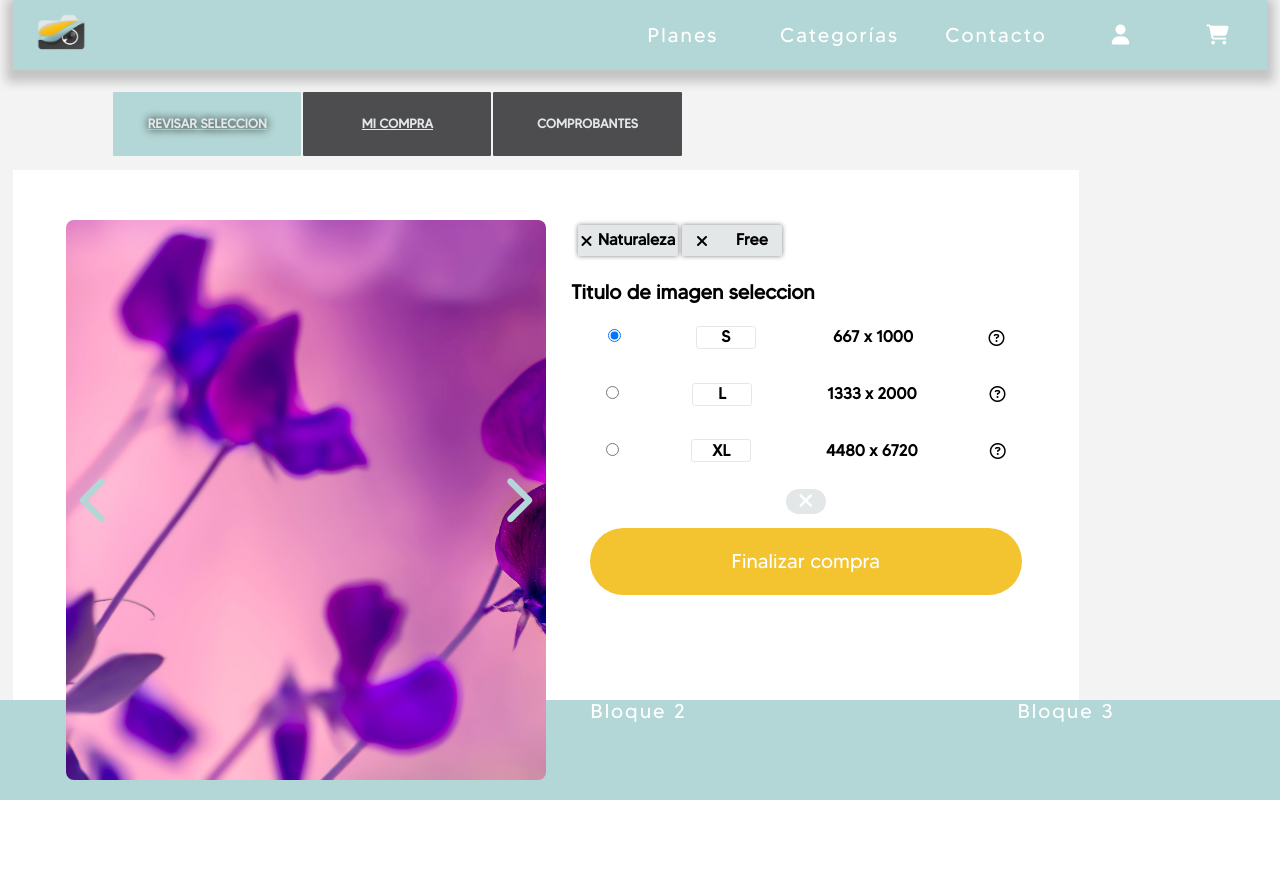
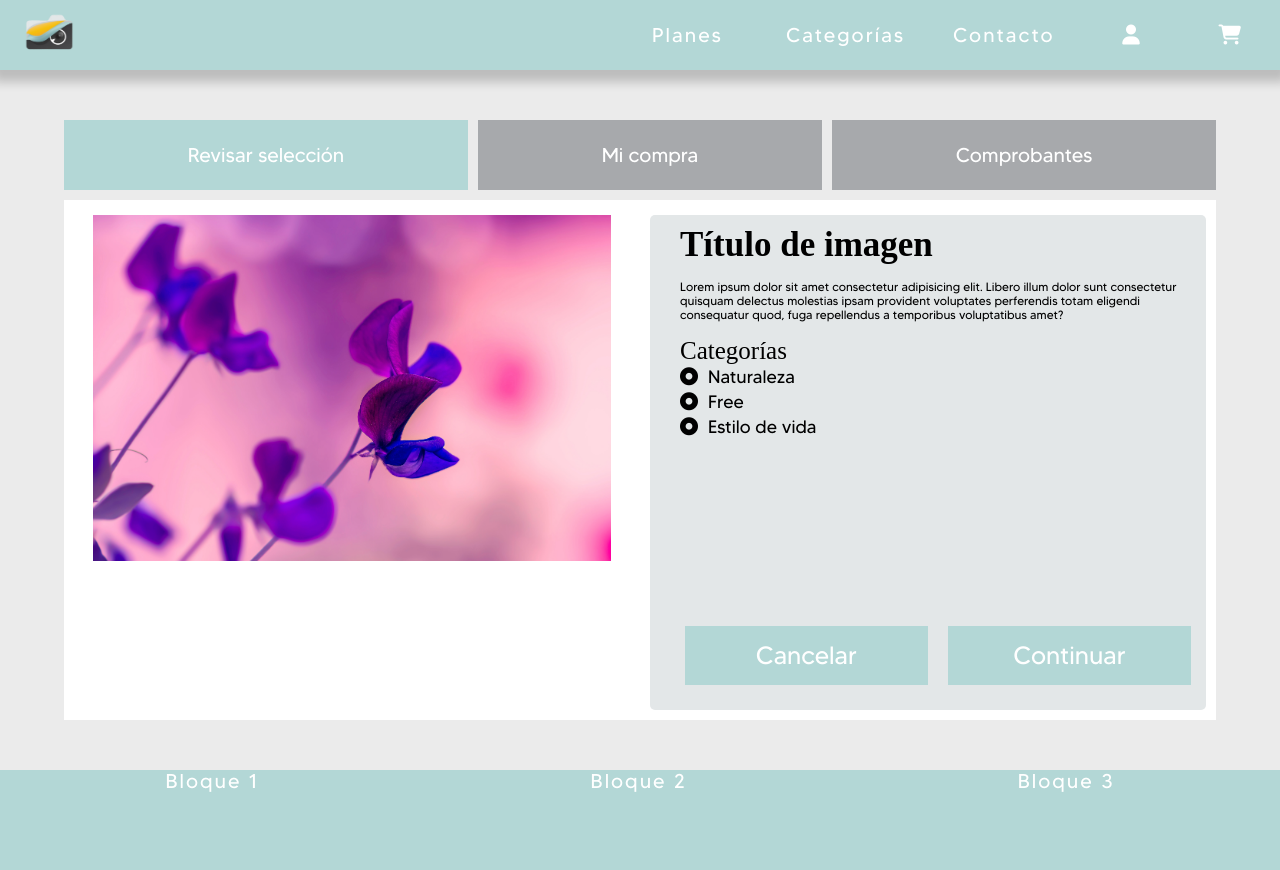
Before and after one commit to grupo2digitalhouse/grupo_2_-StockPhoto, a Node server app: page /detail in a window 1280 px wide. Before the commit the page ends 800 px from the top, so only its background shows below. Run offline with Node 20, Linux system fonts and the light colour scheme; some libraries are stand-ins or nearby versions; some web fonts are replaced.

Commit message:
rama lautaro

```diff
--- a/photo_station/public/css/detail.css
+++ b/photo_station/public/css/detail.css
@@ -4,27 +4,36 @@ gris oscuro: #4D4D4F
 gris: #A7A9AC
 gris claro: #E3E7E8*/
 
-@font-face{
-	font-family: "made tommy";
-	src: url('../fonts/made-tommy-regular.otf');
-}
-@font-face {
-	font-family: "cocogothic";
-	src: url('../fonts/CocoGothic-Regular.ttf');
-}
-
 *{
-	box-sizing: border-box;
+	/*box-sizing: border-box;*/
 	font-family: "made tommy";
 }
 
 /*BODY*/
-.viewport_body{
+/*.viewport_body{
 	background-color: #E3E7E8;
 	display: flex;
 	flex-wrap: wrap;
 	height: 80vh;
 	justify-content: center;
+	width: 100%;
+}
+
+.box-general{
+	background-color: #E3E7E8;
+	display: flex;
+	flex-wrap: wrap;
+	height: 80vh;
+	justify-content: center;
+	width: 100%;
+}
+
+.top-pestanas{
+	display: flex;
+	flex-wrap: wrap;
+	height: 10%;
+	margin: 20px 0px 0px 0%;
+	justify-content: flex-start;
 	width: 100%;
 }
 
@@ -39,14 +48,6 @@ gris claro: #E3E7E8*/
 	width: 100%;
 }
 
-.top_pestañas{
-	display: flex;
-	flex-wrap: wrap;
-	height: 10%;
-	margin: 20px 0px 0px 0%;
-	justify-content: flex-start;
-	width: 100%;
-}
 .pestañas_revisarSeleccion{
 	align-items: center;
 	background-color: #B3D7D6;
@@ -104,10 +105,10 @@ gris claro: #E3E7E8*/
 .pestañas_comprobante:hover{
 	background-color: #B3D7D6;
 	text-shadow: 0px 0px 8px black;
-}
+}*/
 
 /*VISUAL*/
-.visual{
+/*.visual{
 	align-items: center;
 	background: url(/images/pexels-natali-railean-2232180.jpg);
 	background-size: cover;
@@ -357,14 +358,8 @@ i.fa-regular-fa-circle-question{
 	cursor: pointer;
 	transition: 200ms;
 }
+*/
 
-
-/*FOOTER*/
-.footer{
-	background-color: #4D4D4F;
-	height: 10vh;
-	width: 100%;
-}
 
 /*TABLET*/
 @media(min-width: 468px){
@@ -375,8 +370,10 @@ gris oscuro: #4D4D4F
 	gris: #A7A9AC
 	gris claro: #E3E7E8*/
 
-*{box-sizing: border-box;}
-.box_padre{
+	/* *{box-sizing: border-box;} */
+
+	/*
+	.box-padre{
 		align-items: center;
 		background-color: white;
 		display: flex;
@@ -399,7 +396,7 @@ gris claro: #E3E7E8*/
 		width: 12%;
 		min-width: 35px;
 		max-width: 40px;
-}
+	}*/
 }
 
 /*DESKTOP*/
@@ -411,9 +408,10 @@ gris oscuro: #4D4D4F
 	gris: #A7A9AC
 	gris claro: #E3E7E8*/
 
-*{box-sizing: border-box;}
+	/* *{box-sizing: border-box;} */
 
 	/*BODY*/
+	/*
 	.viewport_body{
 		background-color: rgb(243, 243, 243);
 		display: flex;
@@ -422,7 +420,156 @@ gris claro: #E3E7E8*/
 		justify-content: center;
 		width: 100%;
 	}
-.box_padre{
+	*/
+	#box-general {	/* Box principal*/
+		height: 600px;
+		width: 90vw;
+		margin: auto;
+		margin-top: 50px;
+		display: flex;
+		flex-direction: column;
+	}
+
+	#box-general div{	/* Se centran todos los divs */
+		text-align: center;
+	}
+
+	#top-pestanas {	/* Barra de 3 pestañas */
+		width: 100%;
+		min-height: 70px;
+		display: flex;
+	}
+
+	#top-pestanas div {	/* 3 pestañas horizontales y de igual tamaño */
+		flex-grow: 1;
+		display: flex;
+		align-items: center;
+		padding: 5px;
+		background-color: #A7A9AC;
+		border: 0;
+		margin: 0 5px;
+	}
+
+	#top-pestanas div:first-child{
+    margin-left: 0;
+	}
+
+	#top-pestanas div:last-child{
+    margin-right: 0;
+	}
+
+	.pestañas-revisar{ /* Se le da un color distinto a la pestaña actual */
+		background-color: #B3D7D6 !important;
+	}
+
+	#top-pestanas div a{	/* Texto de las pestañas */
+		color: white;
+		font-size: 20px;
+		text-decoration: none;
+		text-align: center;
+	}
+
+	#top-pestanas div a{	/* Centra el texto respecto a cada pestaña */
+		margin: auto;
+	}
+
+	#box-principal{	/* Recuadro de ancho igual al general, con los elementos alineados horizontalmente */
+		width: 100%;
+		display: flex;
+		flex-direction: row;
+		flex-grow: 1;
+		margin-top: 10px;
+	}
+
+	#box-principal>div{ /* Mismo tamaño para los dos divs: box-imagen y box-descripcion. El contenido dentro será en forma de columna */
+		/*Para centrar verticalmente, ver: https://codepen.io/micjamking/pen/QdojLz*/
+		box-sizing: border-box;
+		flex: 1 0 50%;
+		padding-top: 15px;
+		background: white;
+		flex-direction: column;
+		display: flex;
+	}
+
+	#box-imagen img{	/* Se centra la imagen en el div, que se reescalará al contenido	 */
+		max-width: 90%;
+		height: auto;
+    margin: auto;
+    margin-top: 0px;
+	}
+
+	#descripcion{	/* Recuadro gris dentro de box-descripcion */
+		background: #E3E7E8;
+		display: flex;
+		flex-direction: column;
+		flex-grow: 1;
+		height: auto;
+		margin: 0px 10px 10px;
+		border-radius: 5px;
+		padding: 10px;
+	}
+
+	#descripcion>div{
+		padding-bottom: 15px;
+		font-size: 25px;
+		text-align: left;
+		margin-left: 20px;
+		font-family: "cocogothic";
+	}
+
+	#titulo-imagen{
+		font-size: 35px !important;
+		font-weight: bold;
+	}
+
+	#categorias-box .categoria{
+		font-size: 18px;
+		text-align: left;
+		line-height: 25px;
+	}
+
+	#categorias-box .categoria i{
+		margin-right: 10px;
+	}
+
+	#botones{
+		margin-top:auto;
+		display: flex;
+		flex-direction: row;
+		padding: 5px;
+		justify-content: space-between;
+	}
+
+	button span{
+		margin: auto;
+	}
+
+	button {
+		width: 48%;
+		display: flex;
+		flex-shrink: 1;
+		font-family: "made tommy";
+		outline: 0;
+		border: 0;
+		background: #B3D7D6;
+		padding: 15px;
+
+		font-size: 20px;
+		color: white;
+		-webkit-transition: all 0.3 ease;
+		transition: all 0.3 ease;
+		cursor: pointer;
+	}
+
+	button:hover{
+		background-color: #F3C42F;
+	}
+
+	.boton-borrado:hover{
+		background-color: red;
+	}
+	/*
+	.box-padre{
 		align-items: flex-start;
 		background-color: white;
 		display: flex;
@@ -478,10 +625,10 @@ gris claro: #E3E7E8*/
 		justify-content: center;
 		margin: 2px 2px 0px 0%;
 		width: 15%;
-}
+	}*/
 
 	/*VISUAL*/
-.visual{
+	/*.visual{
 		align-items: center;
 		background: url(/images/pexels-natali-railean-2232180.jpg);
 		background-size: cover;
@@ -514,5 +661,5 @@ gris claro: #E3E7E8*/
 		height: 15%;
 		justify-content: center;
 		width: 12%;
+	}*/
 }
-}
--- a/photo_station/public/css/style.css
+++ b/photo_station/public/css/style.css
@@ -37,6 +37,9 @@ main {
 	/*margin: 1em auto;*/
 	/*margin-top: 70px; /* Compensa de los -70px del header, que se usan para que éste no ocupe parte del 100% del height total */
 	padding-bottom: 150px; /* Fundamental para que el footer no "pise" al main */
+	/* Esta es la forma de que el margin-top del hijo lo haga respecto al elemento y no a la página */
+	padding-top:1px;
+  margin-top:-1px;
 }
 
 div.burger-menu {
--- a/photo_station/src/views/products/detail.ejs
+++ b/photo_station/src/views/products/detail.ejs
@@ -2,7 +2,7 @@
 <html lang="en">
 	<head>
 		<meta charset="UTF-8">
-		<title>PStation-Detalle</title>
+		<title>Photo Station / Detalle de compra</title>
 		<meta http-equiv="X-UA-Compatible" content="IE=edge">
 		<meta name="viewport" content="width=device-width, initial-scale=1.0">
 		<script src="https://kit.fontawesome.com/635bf43688.js" crossorigin="anonymous"></script>
@@ -10,87 +10,64 @@
 		<link rel="stylesheet", href="/css/normalize.css">
 		<link rel="stylesheet" href="/css/style.css">
 		<link rel="stylesheet", href="/css/detail.css">
-		<title>Detalle</title>
 	</head>
 
-	<body class="viewport_body">
+	<!-- body class="viewport_body" -->
+	<body>
 		<div id="page-container">
 			<header>
 				<%- include("../partials/header") %>
 			</header>
 
-			<div class="top_pestañas">
-				<a class="pestañas_revisarSeleccion" href="detail">REVISAR SELECCION</a>
-				<a class="pestañas_miCompra" href="pago">MI COMPRA</a>
-				<a class="pestañas_comprobante">COMPROBANTES</a>
+			<main>
+				<div id="box-general">
+					<div id="top-pestanas">
+						<div class="pestañas-revisar"><a href="detail">Revisar selección</a></div>
+						<div class="pestañas-micompra"><a href="pago">Mi compra</a></div>
+						<div class="pestañas-comprobante"><a class="pestañas-comprobante">Comprobantes</a></div>
 					</div>
 
-			<div class="box_padre">
-				<div class="visual" src="/images/pexels-natali-railean-2232180.jpg" alt="imagen">
+					<div id="box-principal">
+						<div id="box-imagen">
+							<img src="/images/pexels-natali-railean-2232180.jpg" alt="imagen">
+							<!--
 							<div class="boton_izq">
 								<i class="fa-solid fa-chevron-left"></i>
 							</div>
 							<div class="boton_der">
 								<i class="fa-solid fa-chevron-right"></i>
 							</div>
+							-->
 						</div>
 
-				<div class="descripcion">
-					<div class="categorias_box">
-						<div class="categoria"><i class="fa-solid fa-xmark"></i>Naturaleza</div>
-						<div class="categoria"><i class="fa-solid fa-xmark"></i>Free</div>
-					</div>
-					<div class="titulo">Titulo de imagen seleccion</div>
+						<div id="box-descripcion">
+							<div id="descripcion">
+
+								<div id="titulo-imagen">Título de imagen</div>
+
 								<div class="info_box">
-						<p class="info"></p>
+									<p id="info">Lorem ipsum dolor sit amet consectetur adipisicing elit. Libero illum dolor sunt consectetur quisquam delectus molestias ipsam provident voluptates perferendis totam eligendi consequatur quod, fuga repellendus a temporibus voluptatibus amet?</p>
 								</div>
 
-					<div class="resoluciones">
-						<div class="resolucion1">
-							<label for="eleccion_resolucion">
-								<input type="radio" name="eleccion_resolucion1" checked>
-							</label>
-							<div class="tamaño_letra">S</div>
-							<div class="tamaño_numero">667 x 1000</div>
-							<i class="fa-regular fa-circle-question"></i>
+								<div id="categorias-box">Categorías
+									<div class="categoria"><i class="fa-solid fa-circle-dot"></i>Naturaleza</div>
+									<div class="categoria"><i class="fa-solid fa-circle-dot"></i>Free</div>
+									<div class="categoria"><i class="fa-solid fa-circle-dot"></i>Estilo de vida</div>
 								</div>
 
-						<div class="resolucion2">
-							<label for="eleccion_resolucion">
-								<input type="radio" name="eleccion_resolucion1">
-							</label>
-							<div class="tamaño_letra">L</div>
-							<div class="tamaño_numero">1333 x 2000</div>
-							<i class="fa-regular fa-circle-question"></i>
-						</div>
-
-						<div class="resolucion3">
-							<label for="eleccion_resolucion">
-								<input type="radio" name="eleccion_resolucion1">
-							</label>
-							<div class="tamaño_letra">XL</div>
-							<div class="tamaño_numero">4480 x 6720</div>
-							<i class="fa-regular fa-circle-question"></i>
-						</div>
-					</div>
-
-					<div class="boton_borrado">
-						<label for="boton_borrado">
-							<button class="boton_x" type="button" name="boton_borrado" id="boton_pago"><i class="fa-solid fa-xmark"></i></button>
-						</label>
-					</div>
-
-					<div class="boton_pago">
-						<label for="boton_pago">
-							<a href="pago"><button class="boton"  type="button" name="boton_pago" id="boton_pago">Finalizar compra</button></a>
-						</label>
+								<div id="botones">
+									<button class="boton-borrado" type="button" name="boton_borrado" id="boton_borrado"><span>Cancelar</span></button>
+									<button class="boton-pago" type="button" name="boton_pago" id="boton_pago"><span>Continuar</span></button>
 								</div>
 							</div>
 						</div>
 					</div>
+				</div>
+			</main>
 
 			<footer>
 				<%- include("../partials/footer") %>
 			</footer>
+		</div>
 	</body>
 </html>
```
Also changed, not shown: photo_station/public/css/pago.css (+166 -33 lines), photo_station/src/views/products/pago.ejs (+67 -16 lines). Lines whose indentation alone changed are shown as unchanged.
